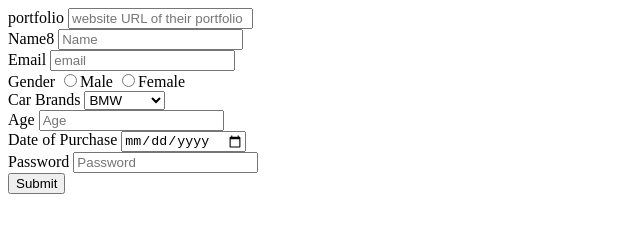
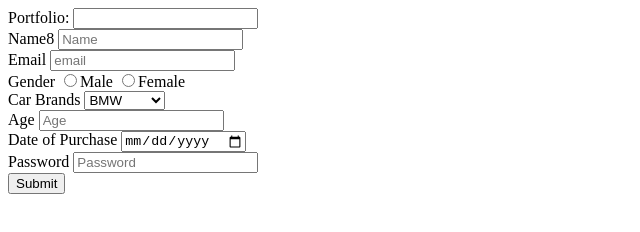
Before and after one commit to acciojob/car-insurance-form-rsingh241020, a website: page main.html in a window 1280 px wide. Shown: the whole page, without its empty margins (0-640 px from the left). Drawn offline with Linux system fonts and the light colour scheme.

Commit message:
created a submission

```diff
--- a/main.html
+++ b/main.html
@@ -8,9 +8,9 @@
 
 <body>
 	<form >
-		<label for ="portfolio">portfolio</label>
-		<input type="url"name ="portfolio" required id="portfolio"placeholder="website URL of their portfolio"><br>
-		<label for="name">Name8</label>
+		<label for="portfolio">Portfolio:</label>
+<input type="text" id="portfolio" name="portfolio"><br>
+<label for="name">Name8</label>
 		<input type="text"name="name"required placeholder="Name"><br>
 		<label for="email">Email</label>
 		<input type="email"name="email"placeholder="email"><br>
```
